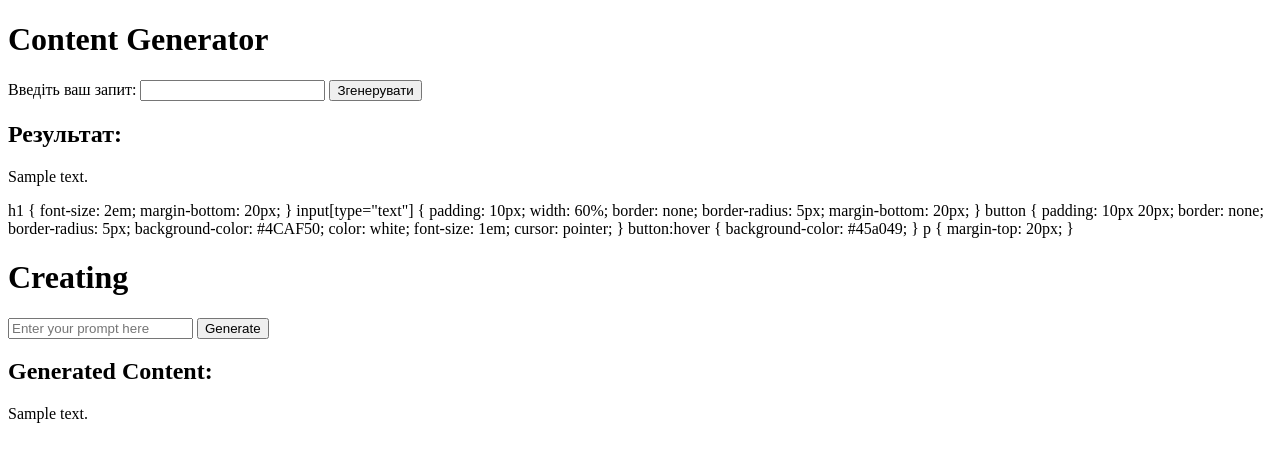
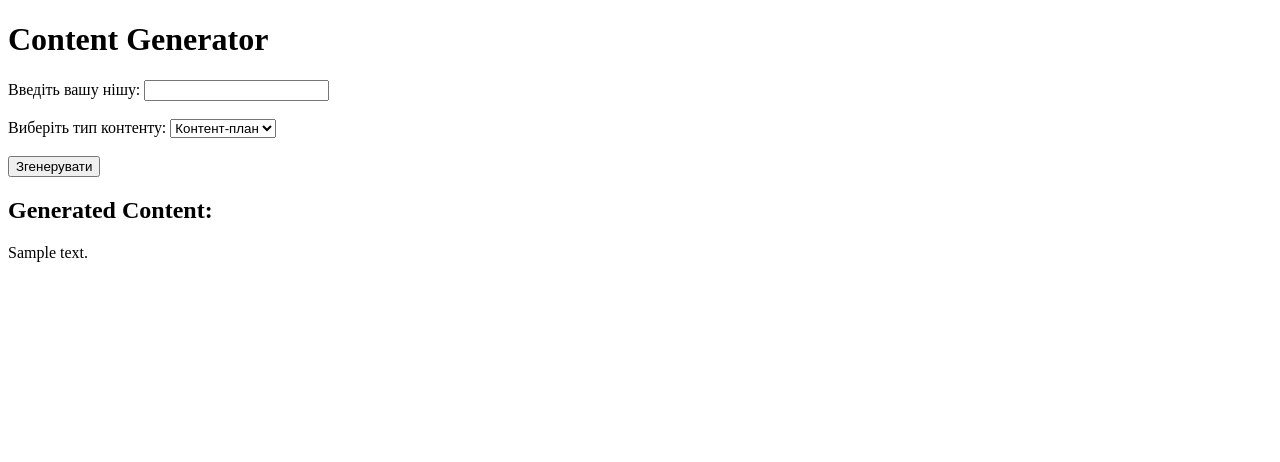
Before and after one commit to kalashnikovayana/ContentGenerator, a Django app: template templates/generator/index.html in a window 1280 px wide. Shown: the top 462 px of the page. Run offline with Django 5.2, Linux system fonts and the light colour scheme; the template is opened without the code that fills it: most values are stand-ins (such as "Sample title", 1, 10 or a date in 2020).

Commit message:
Оновлення проекту

```diff
--- a/djangoProject/urls.py
+++ b/djangoProject/urls.py
@@ -1,23 +1,7 @@
-"""
-URL configuration for djangoProject project.
-
-The `urlpatterns` list routes URLs to views. For more information please see:
-    https://docs.djangoproject.com/en/5.0/topics/http/urls/
-Examples:
-Function views
-    1. Add an import:  from my_app import views
-    2. Add a URL to urlpatterns:  path('', views.home, name='home')
-Class-based views
-    1. Add an import:  from other_app.views import Home
-    2. Add a URL to urlpatterns:  path('', Home.as_view(), name='home')
-Including another URLconf
-    1. Import the include() function: from django.urls import include, path
-    2. Add a URL to urlpatterns:  path('blog/', include('blog.urls'))
-"""
-from django.contrib import admin
-from django.urls import path, include
+from django.urls import path
+from generator.views import index, telegram_login
 
 urlpatterns = [
-    path('admin/', admin.site.urls),
-    path('', include('generator.urls')),
+    path('', index, name='index'),
+    path('telegram_login/', telegram_login, name='telegram_login'),
 ]
--- a/generator/urls.py
+++ b/generator/urls.py
@@ -1,7 +1,8 @@
 from django.urls import path
-from .views import telegram_login, index
+from generator.views import index, telegram_login, login_view
 
 urlpatterns = [
-    path('login/', telegram_login, name='telegram_login'),
-    path('', index, name='index'),
+    path('', login_view, name='login'),
+    path('index/', index, name='index'),
+    path('telegram_login/', telegram_login, name='telegram_login'),
 ]
--- a/templates/generator/index.html
+++ b/templates/generator/index.html
@@ -1,5 +1,5 @@
 <!DOCTYPE html>
-<html lang="uk">
+<html lang="en">
 <head>
     <meta charset="UTF-8">
     <meta name="viewport" content="width=device-width, initial-scale=1.0">
@@ -9,61 +9,18 @@
     <h1>Content Generator</h1>
     <form method="post">
         {% csrf_token %}
-        <label for="prompt">Введіть ваш запит:</label>
-        <input type="text" id="prompt" name="prompt" required>
+        <label for="niche">Введіть вашу нішу:</label>
+        <input type="text" id="niche" name="niche"><br><br>
+        <label for="content_type">Виберіть тип контенту:</label>
+        <select id="content_type" name="content_type">
+            <option value="content_plan">Контент-план</option>
+            <option value="post">Пост</option>
+        </select><br><br>
         <button type="submit">Згенерувати</button>
     </form>
-    {% if content %}
-        <h2>Результат:</h2>
-        <p>{{ content }}</p>
+    {% if generated_text %}
+        <h2>Generated Content:</h2>
+        <p>{{ generated_text }}</p>
     {% endif %}
 </body>
 </html>
-
-        h1 {
-            font-size: 2em;
-            margin-bottom: 20px;
-        }
-
-        input[type="text"] {
-            padding: 10px;
-            width: 60%;
-            border: none;
-            border-radius: 5px;
-            margin-bottom: 20px;
-        }
-
-        button {
-            padding: 10px 20px;
-            border: none;
-            border-radius: 5px;
-            background-color: #4CAF50;
-            color: white;
-            font-size: 1em;
-            cursor: pointer;
-        }
-
-        button:hover {
-            background-color: #45a049;
-        }
-
-        p {
-            margin-top: 20px;
-        }
-    </style>
-</head>
-<body>
-    <div class="container">
-        <h1>Creating</h1>
-        <form method="post">
-            {% csrf_token %}
-            <input type="text" name="prompt" placeholder="Enter your prompt here">
-            <button type="submit">Generate</button>
-        </form>
-        {% if content %}
-            <h2>Generated Content:</h2>
-            <p>{{ content }}</p>
-        {% endif %}
-    </div>
-</body>
-</html>
```
Also changed, not shown: djangoProject/settings.py (+9 -2 lines), generator/views.py (+36 -41 lines), templates/generator/login.html (added, +19 -0 lines), templates/generator/telegram_login.html (added, +14 -0 lines), templates/telegram_login.html (deleted, +0 -28 lines).
